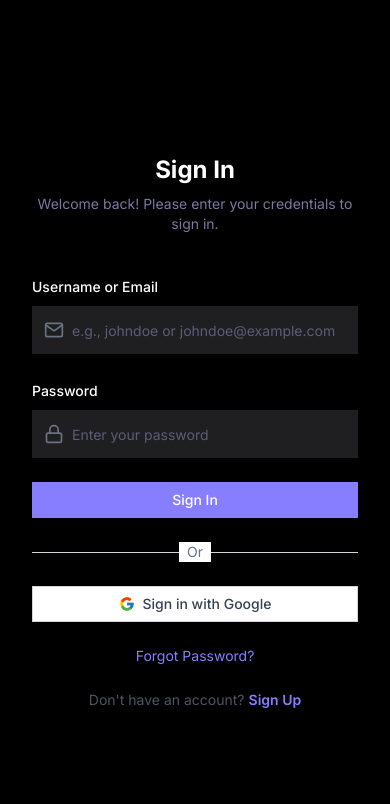
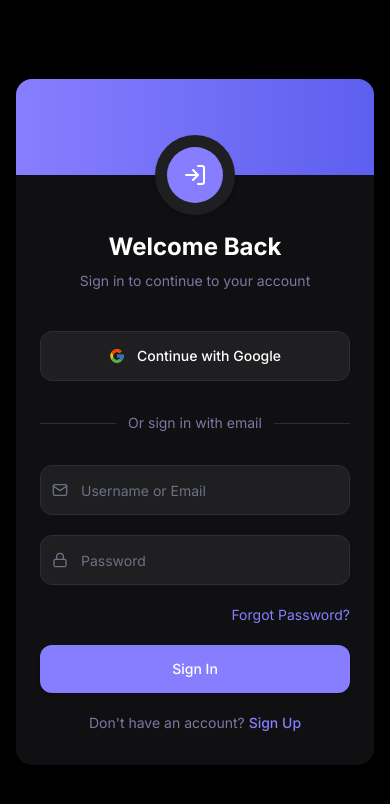
Before and after one commit to Mdsr2op/EduGather-Client, a React (Vite) app: page /sign-in in a window 390 px wide. Shown: the top 804 px of the page. Built offline with nearby package versions, Linux system fonts and the light colour scheme; no server answers.

Commit message:
Refactored SignInForm and SignUpForm components to enhance user experience with improved UI, integrated framer-motion for animations, and added validation checks. Updated layout for better responsiveness, included icons for input fields, and streamlined form submission process.

```diff
--- a/src/features/auth/components/SignInForm.tsx
+++ b/src/features/auth/components/SignInForm.tsx
@@ -4,6 +4,7 @@ import { zodResolver } from "@hookform/resolvers/zod";
 import { SignInValidationSchema } from "../validations";
 import { useNavigate, Link } from 'react-router-dom';
 import { toast } from "react-hot-toast";
+import { motion } from "framer-motion";
 
 import {
   Form,
@@ -13,10 +14,10 @@ import {
   FormLabel,
   FormMessage,
 } from "@/components/ui/form";
+import { Input } from "@/components/ui/input";
 import { Button } from "@/components/ui/button";
-import { FiLock, FiMail } from "react-icons/fi";
+import { FiLock, FiMail, FiLogIn } from "react-icons/fi";
 import { FcGoogle } from "react-icons/fc";
-import IconInput from "@/components/ui/icon-input";
 import { useSignInMutation } from "../slices/authApiSlice";
 import { SignInFormValues } from "../types";
 
@@ -28,6 +29,7 @@ export function SignInForm() {
       usernameOrEmail: "",
       password: "",
     },
+    mode: "onChange",
   });
 
   const [signIn, { isLoading }] = useSignInMutation();
@@ -50,116 +52,146 @@ export function SignInForm() {
   };
 
   return (
-    <section className="flex flex-1 justify-center items-center flex-col py-6 px-4 overflow-hidden">
     <Form {...form}>
-        <div className="w-full max-w-md">
-          <div className="text-center">
-            <h2 className="text-2xl md:text-3xl font-bold pt-5 sm:pt-12">
-              Sign In
+      <div className="w-full max-w-3xl mx-auto bg-dark-3 rounded-2xl shadow-lg overflow-hidden">
+        <div className="relative h-24 bg-gradient-to-r from-primary-500 to-primary-600 flex items-end">
+          <div className="absolute -bottom-10 left-1/2 transform -translate-x-1/2 bg-dark-4 rounded-full p-3 shadow-md">
+            <div className="h-14 w-14 rounded-full bg-primary-500 flex items-center justify-center">
+              <FiLogIn className="text-light-1 text-2xl" />
+            </div>
+          </div>
+        </div>
+
+        <div className="pt-14 px-6 sm:px-10 pb-8">
+          <motion.div
+            initial={{ opacity: 0, y: 10 }}
+            animate={{ opacity: 1, y: 0 }}
+            transition={{ duration: 0.3 }}
+            className="text-center"
+          >
+            <h2 className="text-2xl md:text-3xl font-bold text-light-1">
+              Welcome Back
             </h2>
-            <p className="text-light-3 text-sm md:text-base mt-2">
-              Welcome back! Please enter your credentials to sign in.
+            <p className="text-light-3 text-sm mt-2">
+              Sign in to continue to your account
             </p>
+          </motion.div>
+
+          <div className="mt-10">
+            <motion.div
+              initial={{ opacity: 0 }}
+              animate={{ opacity: 1 }}
+              transition={{ duration: 0.3 }}
+            >
+              <Button
+                type="button"
+                onClick={handleGoogleAuth}
+                className="w-full flex items-center justify-center gap-3 border border-dark-5 bg-dark-4 text-light-1 hover:bg-dark-5 py-6 rounded-xl shadow-sm transition-all duration-200"
+              >
+                <FcGoogle size={22} />
+                <span className="font-medium">Continue with Google</span>
+              </Button>
+
+              <div className="relative my-8">
+                <div className="absolute inset-0 flex items-center">
+                  <div className="w-full border-t border-dark-5" />
                 </div>
+                <div className="relative flex justify-center text-sm">
+                  <span className="px-3 bg-dark-3 text-light-3">
+                    Or sign in with email
+                  </span>
+                </div>
+              </div>
+
               <form
                 onSubmit={form.handleSubmit(onSubmit)}
-            className="w-full mt-10 grid grid-cols-1 gap-6"
+                className="space-y-5"
               >
-            {/* Identifier Field: Username or Email */}
                 <FormField
                   name="usernameOrEmail"
                   control={form.control}
                   render={({ field }) => (
                     <FormItem>
-                  <FormLabel>Username or Email</FormLabel>
+                      <div className="relative">
                         <FormControl>
-                    <IconInput
+                          <Input
                             {...field}
                             type="text"
-                      placeholder="e.g., johndoe or johndoe@example.com"
+                            placeholder="Username or Email"
                             autoComplete="username"
-                      className="shad-input w-full"
-                      icon={<FiMail size={20} className="text-gray-500" />}
+                            className="pl-10 py-6 rounded-xl bg-dark-4 border-dark-5 focus:border-primary-500 focus:ring focus:ring-primary-500/20 transition-all duration-200 text-light-1 placeholder:text-gray-500"
                           />
                         </FormControl>
-                  <FormMessage />
+                        <FiMail className="absolute left-3 top-1/2 -translate-y-1/2 text-gray-500" />
+                      </div>
+                      <FormMessage className="text-red mt-1 text-sm" />
                     </FormItem>
                   )}
                 />
 
-            {/* Password Field */}
                 <FormField
                   name="password"
                   control={form.control}
                   render={({ field }) => (
                     <FormItem>
-                  <FormLabel>Password</FormLabel>
+                      <div className="relative">
                         <FormControl>
-                    <IconInput
+                          <Input
                             {...field}
                             type="password"
-                      placeholder="Enter your password"
+                            placeholder="Password"
                             autoComplete="current-password"
-                      className="shad-input w-full"
-                      icon={<FiLock size={20} className="text-gray-500" />}
+                            className="pl-10 py-6 rounded-xl bg-dark-4 border-dark-5 focus:border-primary-500 focus:ring focus:ring-primary-500/20 transition-all duration-200 text-light-1 placeholder:text-gray-500"
                           />
                         </FormControl>
-                  <FormMessage />
+                        <FiLock className="absolute left-3 top-1/2 -translate-y-1/2 text-gray-500" />
+                      </div>
+                      <FormMessage className="text-red mt-1 text-sm" />
                     </FormItem>
                   )}
                 />
 
-            {/* Submit Button */}
-            <div>
+                <div className="flex justify-end">
+                  <Link
+                    to="/forgot-password"
+                    className="text-sm text-primary-500 hover:text-primary-600 transition-colors"
+                  >
+                    Forgot Password?
+                  </Link>
+                </div>
+
                 <Button
                   type="submit"
                   disabled={isLoading}
-                className="w-full bg-primary-500 hover:bg-primary-600 text-white py-2 rounded-md shad-button_primary"
+                  className="w-full py-6 bg-primary-500 hover:bg-primary-600 text-white font-medium rounded-xl shadow-md hover:shadow-lg transition-all duration-200 mt-3"
                 >
-                {isLoading ? "Processing..." : "Sign In"}
-              </Button>
+                  {isLoading ? (
+                    <div className="flex items-center gap-2">
+                      <svg className="animate-spin h-5 w-5 text-white" xmlns="http://www.w3.org/2000/svg" fill="none" viewBox="0 0 24 24">
+                        <circle className="opacity-25" cx="12" cy="12" r="10" stroke="currentColor" strokeWidth="4"></circle>
+                        <path className="opacity-75" fill="currentColor" d="M4 12a8 8 0 018-8V0C5.373 0 0 5.373 0 12h4zm2 5.291A7.962 7.962 0 014 12H0c0 3.042 1.135 5.824 3 7.938l3-2.647z"></path>
+                      </svg>
+                      <span>Signing in...</span>
                     </div>
-
-            {/* Google Sign In Button */}
-            <div className="relative">
-              <div className="absolute inset-0 flex items-center">
-                <div className="w-full border-t border-gray-300" />
-              </div>
-              <div className="relative flex justify-center text-sm">
-                <span className="px-2 bg-white text-gray-500">Or</span>
-              </div>
-            </div>
-
-            <Button
-              type="button"
-              onClick={handleGoogleAuth}
-              className="w-full flex items-center justify-center gap-2 border border-gray-300 bg-white text-gray-700 hover:bg-gray-50 py-2 rounded-md"
-            >
-              <FcGoogle size={20} />
-              <span>Sign in with Google</span>
+                  ) : "Sign In"}
                 </Button>
 
-            {/* Additional Links */}
-            <div className="flex flex-col justify-between items-center gap-6">
-              <Link
-                to="/forgot-password"
-                className="text-sm text-primary-500 hover:underline"
-              >
-                Forgot Password?
-              </Link>
-              <span className="text-sm text-gray-600">
-                Don&apos;t have an account?
+                <div className="text-center mt-6">
+                  <p className="text-light-3 text-sm">
+                    Don't have an account?{" "}
                     <Link
                       to="/sign-up"
-                  className="text-primary-500 font-semibold ml-1 hover:underline"
+                      className="text-primary-500 font-medium hover:text-primary-600 transition-colors"
                     >
                       Sign Up
                     </Link>
-              </span>
+                  </p>
                 </div>
               </form>
+            </motion.div>
+          </div>
+        </div>
       </div>
     </Form>
-    </section>
   );
 }
```
Also changed, not shown: src/features/auth/components/SignUpForm.tsx (+53 -14 lines). Lines whose indentation alone changed are shown as unchanged.
